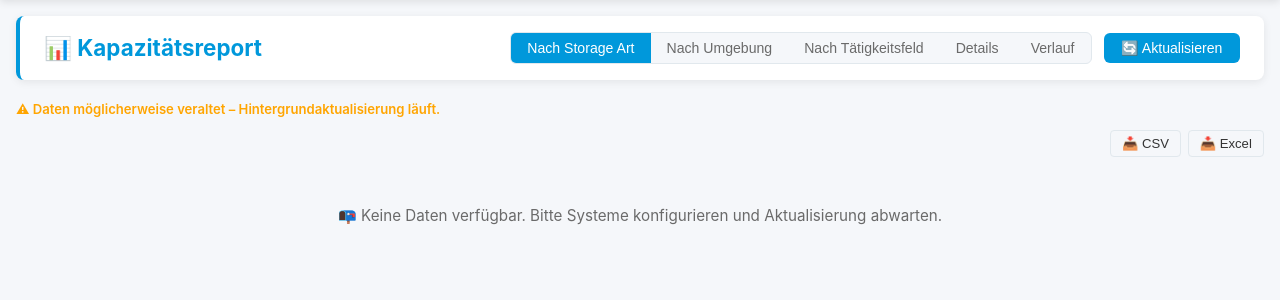
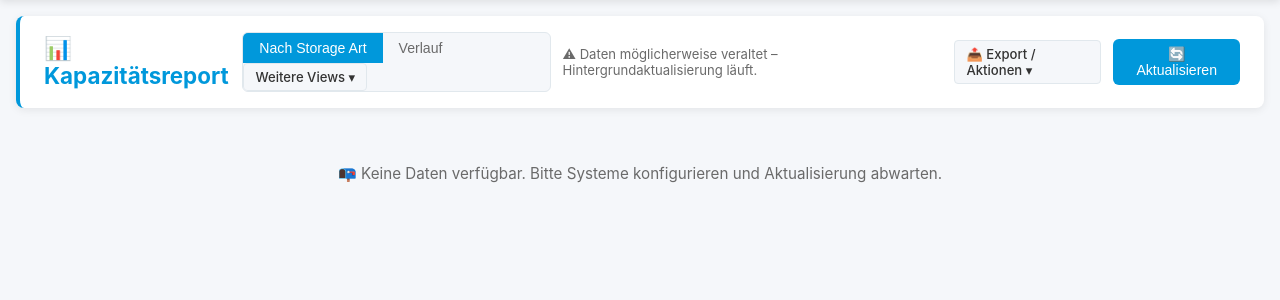
Before and after one commit to TimUx/storage-dashboard, a Flask app: page /capacity/ in a window 1280 px wide. Shown: the part 102-402 px from the top of the page. Run offline with Flask 3, Linux system fonts and the light colour scheme; data that the repository does not hold is empty.

Commit message:
Move secondary capacity views into collapsible menu

```diff
--- a/app/templates/capacity.html
+++ b/app/templates/capacity.html
@@ -59,10 +59,28 @@
     color: var(--cap-muted);
     transition: all .25s;
     font-weight: 500;
-    white-space: nowrap;
 }
 .view-toggle button:hover  { background: rgba(0,152,219,.1); color: var(--cap-blue); }
 .view-toggle button.active { background: var(--cap-blue); color: white; }
+
+.view-more-menu { position: relative; }
+.view-more-menu summary { list-style: none; }
+.view-more-menu summary::-webkit-details-marker { display:none; }
+.view-more-dropdown {
+    position: absolute;
+    top: calc(100% + .35rem);
+    left: 0;
+    z-index: 30;
+    min-width: 190px;
+    display: grid;
+    gap: .35rem;
+    padding: .45rem;
+    background: var(--cap-white);
+    border: 1px solid var(--cap-border);
+    border-radius: 6px;
+    box-shadow: 0 6px 16px rgba(0,0,0,.12);
+}
+.view-more-dropdown button { width: 100%; text-align: left; }
 
 /* ── Refresh button ── */
 .refresh-btn {
@@ -116,12 +134,39 @@
 }
 
 /* ── Capacity Table ── */
-.cap-table-wrap { overflow-x: auto; }
+.cap-table-wrap { overflow-x: hidden; width: 100%; }
 .cap-table {
     width: 100%;
     border-collapse: collapse;
     font-size: .84rem;
     table-layout: fixed;
+    max-width: 100%;
+}
+.cap-table th,
+.cap-table td {
+    overflow-wrap: anywhere;
+    word-break: break-word;
+}
+.cap-table th {
+    white-space: normal;
+    line-height: 1.25;
+}
+.cap-table td {
+    white-space: normal;
+}
+.cap-table th:first-child,
+.cap-table td:first-child {
+    width: 18%;
+}
+.cap-table th:not(:first-child),
+.cap-table td:not(:first-child) {
+    width: auto;
+}
+@media (max-width: 1200px) {
+    .cap-table th:first-child,
+    .cap-table td:first-child {
+        width: 16%;
+    }
 }
 
 /* ── 2-column grid for sections ── */
@@ -156,7 +201,6 @@
     padding: .45rem .55rem;
     text-align: right;
     border-bottom: 2px solid var(--cap-border);
-    white-space: nowrap;
 }
 .cap-table th:first-child { text-align: left; }
 .cap-table td {
@@ -180,6 +224,7 @@
 /* Percent bar cell */
 .pct-bar-wrap {
     display: flex;
+    white-space: nowrap;
     align-items: center;
     gap: .5rem;
     justify-content: flex-end;
@@ -250,6 +295,34 @@
 }
 
 /* ── Export / Import buttons ── */
+
+.header-export-menu {
+    position: relative;
+}
+.header-export-menu summary {
+    list-style: none;
+}
+.header-export-menu summary::-webkit-details-marker { display: none; }
+.header-export-dropdown {
+    position: absolute;
+    right: 0;
+    top: calc(100% + .35rem);
+    background: var(--cap-white);
+    border: 1px solid var(--cap-border);
+    border-radius: 6px;
+    box-shadow: 0 6px 16px rgba(0,0,0,.12);
+    padding: .45rem;
+    z-index: 30;
+    min-width: 220px;
+    display: grid;
+    gap: .35rem;
+}
+.header-status {
+    font-size: .82rem;
+    color: var(--cap-muted);
+    margin-right: .4rem;
+}
+
 .history-actions { display: flex; gap: .4rem; margin-left: auto; flex-wrap: wrap; }
 .export-btn {
     background: var(--cap-bg);
@@ -368,7 +441,6 @@
     font-size: .85rem;
     font-weight: 500;
     color: var(--cap-text);
-    white-space: nowrap;
 }
 .pure1-date-row input[type="date"] {
     padding: .35rem .6rem;
@@ -571,11 +643,28 @@
     <div class="cap-header-actions">
         <div class="view-toggle" id="viewToggle">
             <button class="active" data-view="by-storage-art">Nach Storage Art</button>
-            <button data-view="by-environment">Nach Umgebung</button>
-            <button data-view="by-department">Nach Tätigkeitsfeld</button>
-            <button data-view="details">Details</button>
             <button data-view="history">Verlauf</button>
+            <details class="view-more-menu" id="viewMoreMenu">
+                <summary class="export-btn">Weitere Views ▾</summary>
+                <div class="view-more-dropdown">
+                    <button class="export-btn" data-view="by-environment" onclick="closeViewMenu()">Nach Umgebung</button>
+                    <button class="export-btn" data-view="by-department" onclick="closeViewMenu()">Nach Tätigkeitsfeld</button>
+                    <button class="export-btn" data-view="details" onclick="closeViewMenu()">Details</button>
+                </div>
+            </details>
         </div>
+        <span class="header-status" id="capStatus">Lade Daten…</span>
+        <details class="header-export-menu">
+            <summary class="export-btn">📤 Export / Aktionen ▾</summary>
+            <div class="header-export-dropdown">
+                <button class="export-btn" onclick="exportCurrentCsv()" title="Aktuelle Kapazitätsdaten als CSV exportieren">📥 CSV (Aktuell)</button>
+                <button class="export-btn" onclick="exportCurrentExcel()" title="Aktuelle Kapazitätsdaten als Excel exportieren">📥 Excel (Aktuell)</button>
+                <button class="export-btn" onclick="exportCsv()" title="Historische Daten als CSV exportieren">📥 CSV (Verlauf)</button>
+                <button class="export-btn" onclick="exportExcel()" title="Historische Daten als Excel exportieren">📥 Excel (Verlauf)</button>
+                <button class="export-btn" onclick="exportPdf()" title="Verlaufsdiagramme als PDF exportieren">📥 PDF (Verlauf)</button>
+                <button class="export-btn" onclick="exportImage()" title="Verlaufsdiagramme als PNG-Bild exportieren">📥 PNG (Verlauf)</button>
+            </div>
+        </details>
         <button class="refresh-btn" id="refreshBtn" onclick="triggerRefresh()"
                 title="Aktuelle Kapazitätswerte aller Speichersysteme abfragen. Bei konfiguriertem Pure1 zusätzlich die aktuellen SoD-Lizenzdaten (Cache) aktualisieren – nicht den mehrjährigen Verlaufsimport.">
             🔄 Aktualisieren
@@ -583,41 +672,23 @@
     </div>
 </div>
 
-<div class="cap-status" id="capStatus">Lade Daten…</div>
-
 <!-- ── View: By Storage Art ── -->
 <div class="cap-view active" id="view-by-storage-art">
-    <div class="table-actions">
-        <button class="export-btn" onclick="exportCurrentCsv()" title="Aktuelle Kapazitätsdaten als CSV exportieren">📥 CSV</button>
-        <button class="export-btn" onclick="exportCurrentExcel()" title="Aktuelle Kapazitätsdaten als Excel exportieren">📥 Excel</button>
-    </div>
     <div id="byStorageArtContent"><div class="cap-loading">Lade Daten…</div></div>
 </div>
 
 <!-- ── View: By Environment ── -->
 <div class="cap-view" id="view-by-environment">
-    <div class="table-actions">
-        <button class="export-btn" onclick="exportCurrentCsv()" title="Aktuelle Kapazitätsdaten als CSV exportieren">📥 CSV</button>
-        <button class="export-btn" onclick="exportCurrentExcel()" title="Aktuelle Kapazitätsdaten als Excel exportieren">📥 Excel</button>
-    </div>
     <div id="byEnvironmentContent"><div class="cap-loading">Lade Daten…</div></div>
 </div>
 
 <!-- ── View: By Department ── -->
 <div class="cap-view" id="view-by-department">
-    <div class="table-actions">
-        <button class="export-btn" onclick="exportCurrentCsv()" title="Aktuelle Kapazitätsdaten als CSV exportieren">📥 CSV</button>
-        <button class="export-btn" onclick="exportCurrentExcel()" title="Aktuelle Kapazitätsdaten als Excel exportieren">📥 Excel</button>
-    </div>
     <div id="byDepartmentContent"><div class="cap-loading">Lade Daten…</div></div>
 </div>
 
 <!-- ── View: Details ── -->
 <div class="cap-view" id="view-details">
-    <div class="table-actions">
-        <button class="export-btn" onclick="exportCurrentCsv()" title="Aktuelle Kapazitätsdaten als CSV exportieren">📥 CSV</button>
-        <button class="export-btn" onclick="exportCurrentExcel()" title="Aktuelle Kapazitätsdaten als Excel exportieren">📥 Excel</button>
-    </div>
     <div id="detailsContent"><div class="cap-loading">Lade Daten…</div></div>
 </div>
 
@@ -638,11 +709,7 @@
             📊 %
         </button>
         <div class="history-actions">
-            <button class="export-btn" onclick="exportCsv()" title="Historische Daten als CSV exportieren">📥 CSV</button>
-            <button class="export-btn" onclick="exportExcel()" title="Historische Daten als Excel exportieren">📥 Excel</button>
-            <button class="export-btn" onclick="exportPdf()" title="Verlaufsdiagramme als PDF exportieren">📥 PDF</button>
-            <button class="export-btn" onclick="exportImage()" title="Verlaufsdiagramme als PNG-Bild exportieren">📥 PNG</button>
-            {% if current_user.is_authenticated %}
+                        {% if current_user.is_authenticated %}
             <button class="import-btn" onclick="openImportModal()" title="Historische Daten aus CSV importieren">📤 Importieren</button>
             {% endif %}
         </div>
@@ -798,6 +865,11 @@ let _fullscreenArt   = null;
 let _fullscreenChart = null;
 
 // ── View Switching ────────────────────────────────────────────────────────
+function closeViewMenu() {
+    const menu = document.getElementById('viewMoreMenu');
+    if (menu) menu.removeAttribute('open');
+}
+
 document.querySelectorAll('#viewToggle button').forEach(btn => {
     btn.addEventListener('click', () => {
         document.querySelectorAll('#viewToggle button').forEach(b => b.classList.remove('active'));
@@ -944,28 +1016,19 @@ function datasetHasEfficiency(groups) {
 }
 
 function tableHeader(label, showProvisioned, showEffectiveUsed, showEfficiency) {
-    // Determine widths based on number of columns
-    // Base: label + 3 TiB cols + 1 pct col = 5 cols
-    // With provisioned: + 2 cols = 7 cols
-    // With effectiveUsed: + 1 col = up to 8 cols
-    // With efficiency: + 1 col
-    let totalCols = 5 + (showProvisioned ? 2 : 0) + (showEffectiveUsed ? 1 : 0) + (showEfficiency ? 1 : 0);
-    const pctColWidth = totalCols <= 5 ? '24%' : '17%';
-    const tbColWidth  = totalCols <= 5 ? '17%' : '12%';
-
     let cols = `<th>${label}</th>
-        <th style="width:${tbColWidth}">Gesamt [TiB]</th>
-        <th style="width:${tbColWidth}">Genutzt [TiB]</th>
-        <th style="width:${tbColWidth}">Frei [TiB]</th>
-        <th style="width:${pctColWidth}">Genutzt [%]</th>`;
+        <th>Gesamt [TiB]</th>
+        <th>Genutzt [TiB]</th>
+        <th>Frei [TiB]</th>
+        <th>Genutzt [%]</th>`;
     if (showEfficiency) {
-        cols += `<th style="width:${tbColWidth}" title="Mittelwert der Effizienzfaktoren (z. B. Datenreduktion) der zugeordneten Systeme">Ø Effizienz [×]</th>`;
+        cols += `<th title="Mittelwert der Effizienzfaktoren (z. B. Datenreduktion) der zugeordneten Systeme">Ø Effizienz [×]</th>`;
     }
     if (showProvisioned) {
-        cols += `<th style="width:${tbColWidth}">Provisioniert [TiB]</th><th style="width:${pctColWidth}">Provisioniert [%]</th>`;
+        cols += `<th>Provisioniert [TiB]</th><th>Provisioniert [%]</th>`;
     }
     if (showEffectiveUsed) {
-        cols += `<th style="width:${tbColWidth}">Effektiv Genutzt [TiB]</th>`;
+        cols += `<th>Effektiv Genutzt [TiB]</th>`;
     }
     return `<thead><tr>${cols}</tr></thead>`;
 }
@@ -1373,18 +1436,18 @@ function renderDetails(data) {
         let headerCols = `<th>System</th>
                         <th>Umgebung</th>
                         <th>Tätigkeitsfeld</th>
-                        <th style="width:9%">Gesamt [TiB]</th>
-                        <th style="width:9%">Genutzt [TiB]</th>
-                        <th style="width:9%">Frei [TiB]</th>
-                        <th style="width:15%">Genutzt [%]</th>`;
+                        <th>Gesamt [TiB]</th>
+                        <th>Genutzt [TiB]</th>
+                        <th>Frei [TiB]</th>
+                        <th>Genutzt [%]</th>`;
         if (showEfficiency) {
-            headerCols += `<th style="width:8%" title="Herstellerspezifischer Effizienzfaktor (z. B. Datenreduktion); Details im Tooltip">Effizienz [×]</th>`;
+            headerCols += `<th title="Herstellerspezifischer Effizienzfaktor (z. B. Datenreduktion); Details im Tooltip">Effizienz [×]</th>`;
         }
         if (showProvisioned) {
-            headerCols += `<th style="width:9%">Provisioniert [TiB]</th><th style="width:15%">Provisioniert [%]</th>`;
+            headerCols += `<th>Provisioniert [TiB]</th><th>Provisioniert [%]</th>`;
         }
         if (showEffectiveUsed) {
-            headerCols += `<th style="width:9%">Effektiv Genutzt [TiB]</th>`;
+            headerCols += `<th>Effektiv Genutzt [TiB]</th>`;
         }
         return `<div class="cap-section">
             <div class="cap-section-header"><span>${escHtml(g.storage_art)}</span></div>
```
Also changed, not shown: app/api/storage_clients/ontap_client.py (+23 -1 lines), tests/test_ontap_rest_status_alerts.py (+25 -0 lines).
